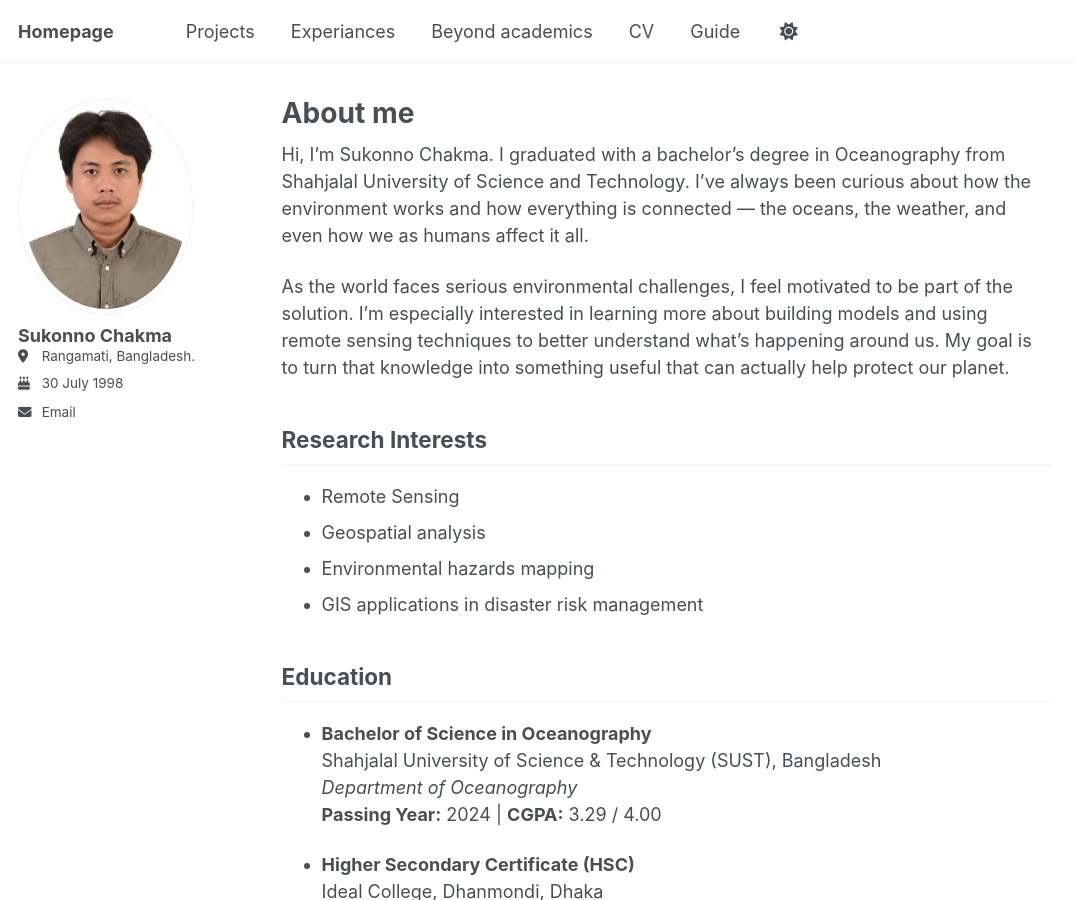
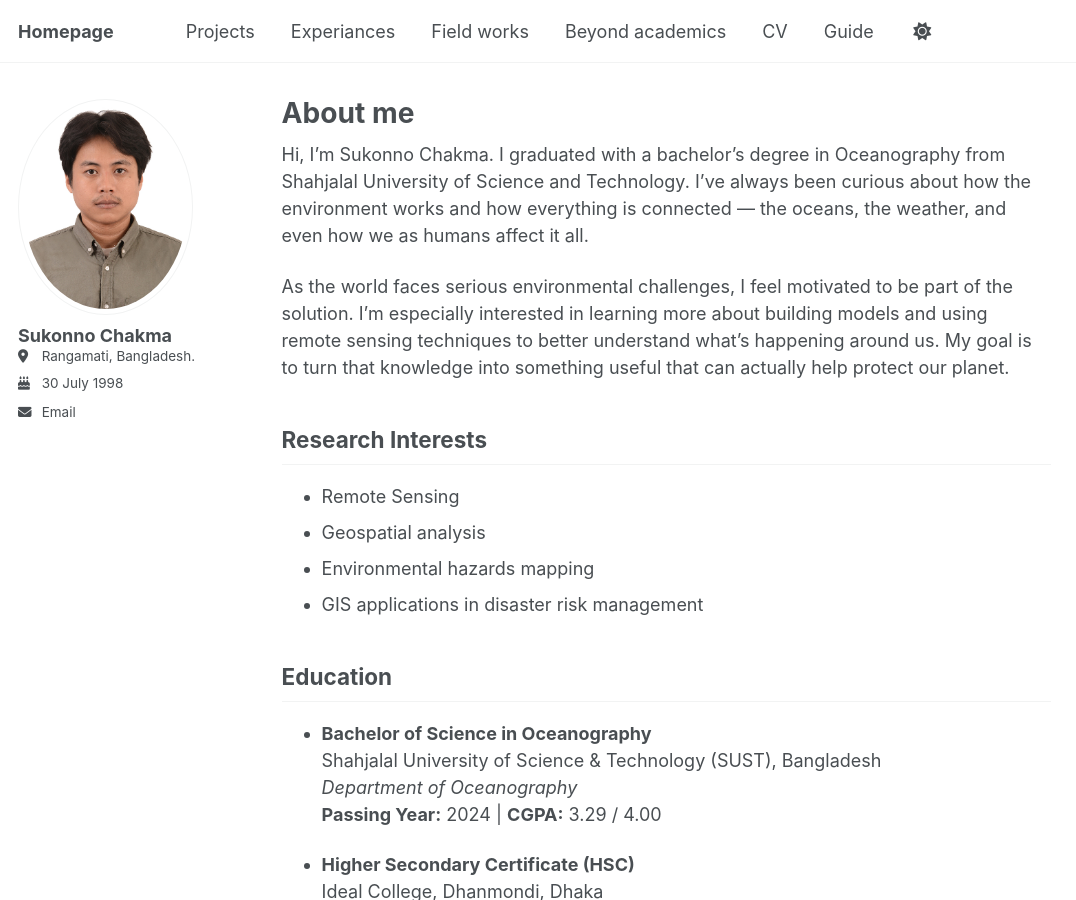
Before and after one commit to Sukonno-Chakma/Sukonno-Chakma.github.io, a Jekyll site: the page built from _pages/about.md, in a window 1280 px wide and 900 px high. Shown: the whole window, without its empty margins (0-1076 px from the left). Built offline with Jekyll 4.4.1, drawn with Linux system fonts in a browser that asks for light colours; a script that is not in the unit is left out.

Commit message:
Update navigation.yml

```diff
--- a/_data/navigation.yml
+++ b/_data/navigation.yml
@@ -14,6 +14,9 @@ main:
   - title: "Experiances"
     url: /experiances/
 
+  - title: "Field works"
+    url: /works/
+
   - title: "Beyond academics"
     url: /academics/
 
```
